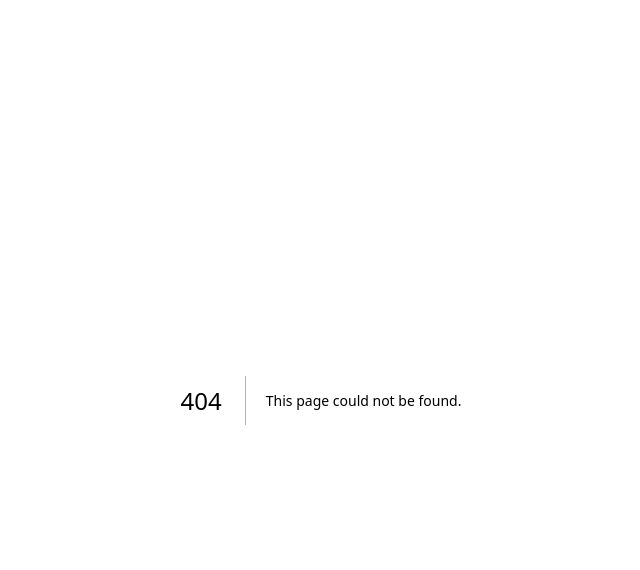
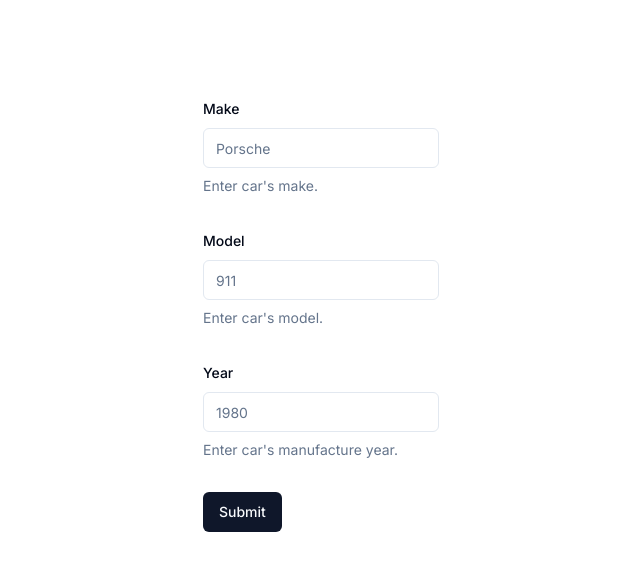
Before and after one commit to h-morales1/cicerofront, a Next.js app: page /addcar in a window 1280 px wide. Before the commit this address had no page. Shown: the top 570 px of the page, without its empty margins (319-959 px from the left). Built offline with nearby package versions, Linux system fonts and the light colour scheme.

Commit message:
added proper routes for addcar and viewcar with slug

```diff
--- /dev/null
+++ b/app/addcar/page.tsx
@@ -0,0 +1,106 @@
+"use client";
+import { Button } from "@/components/ui/button";
+import { z } from "zod";
+import { zodResolver } from "@hookform/resolvers/zod";
+import { useForm } from "react-hook-form";
+
+import {
+  Form,
+  FormControl,
+  FormDescription,
+  FormField,
+  FormItem,
+  FormLabel,
+  FormMessage,
+} from "@/components/ui/form";
+import { Input } from "@/components/ui/input";
+
+const formSchema = z.object({
+  make: z.string().min(3).max(20),
+  model: z.string().min(3).max(20),
+  year: z.string().min(2).max(4),
+});
+
+export function CarForm() {
+  const form = useForm<z.infer<typeof formSchema>>({
+    resolver: zodResolver(formSchema),
+    defaultValues: {
+      make: "",
+      model: "",
+      year: "",
+    },
+  });
+
+  function onSubmit(values: z.infer<typeof formSchema>) {
+    // do something with the form vals
+    console.log(values);
+    console.log(JSON.stringify(values));
+    fetch("0.0.0.0:3000/cars/", {
+      method: "POST",
+      headers: {
+        "Content-type": "application/json",
+      },
+      body: JSON.stringify(values),
+    });
+  }
+
+  return (
+    <Form {...form}>
+      <form onSubmit={form.handleSubmit(onSubmit)} className="space-y-8">
+        <FormField
+          control={form.control}
+          name="make"
+          render={({ field }) => (
+            <FormItem>
+              <FormLabel>Make</FormLabel>
+              <FormControl>
+                <Input placeholder="Porsche" {...field} />
+              </FormControl>
+              <FormDescription>Enter car's make.</FormDescription>
+              <FormMessage />
+            </FormItem>
+          )}
+        />
+        <FormField
+          control={form.control}
+          name="model"
+          render={({ field }) => (
+            <FormItem>
+              <FormLabel>Model</FormLabel>
+              <FormControl>
+                <Input placeholder="911" {...field} />
+              </FormControl>
+              <FormDescription>Enter car's model.</FormDescription>
+              <FormMessage />
+            </FormItem>
+          )}
+        />
+        <FormField
+          control={form.control}
+          name="year"
+          render={({ field }) => (
+            <FormItem>
+              <FormLabel>Year</FormLabel>
+              <FormControl>
+                <Input placeholder="1980" {...field} />
+              </FormControl>
+              <FormDescription>Enter car's manufacture year.</FormDescription>
+              <FormMessage />
+            </FormItem>
+          )}
+        />
+        <Button type="submit">Submit</Button>
+      </form>
+    </Form>
+  );
+}
+
+export default function AddCar() {
+  return (
+    <main className="flex min-h-screen flex-col items-center justify-between p-24">
+      <div>
+        <CarForm />
+      </div>
+    </main>
+  );
+}
--- /dev/null
+++ b/app/viewcar/[slug]/page.tsx
@@ -0,0 +1,3 @@
+export default function ViewCar({ params }: { params: { slug: string } }) {
+  return <div>My car: {params.slug}</div>;
+}
```
